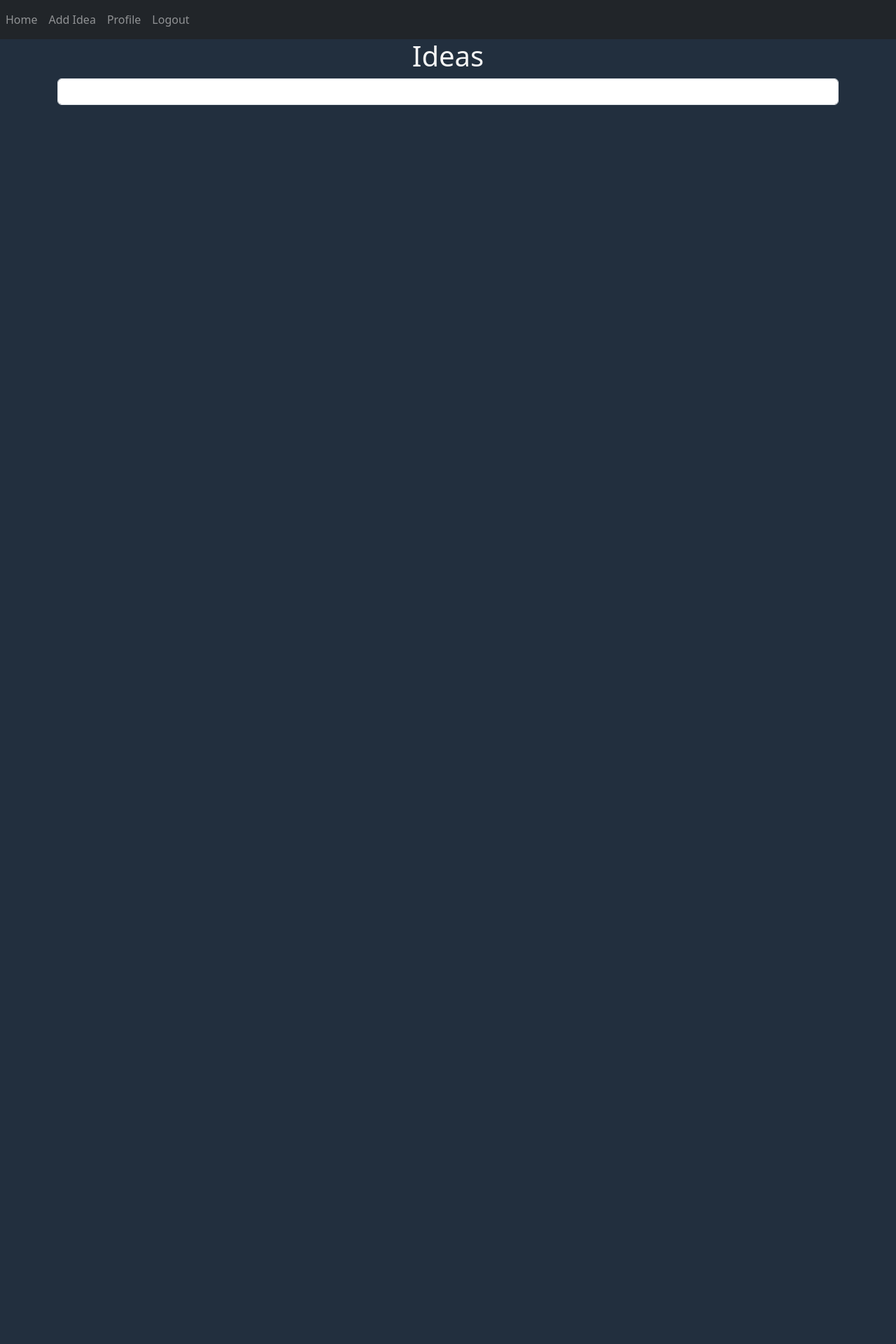
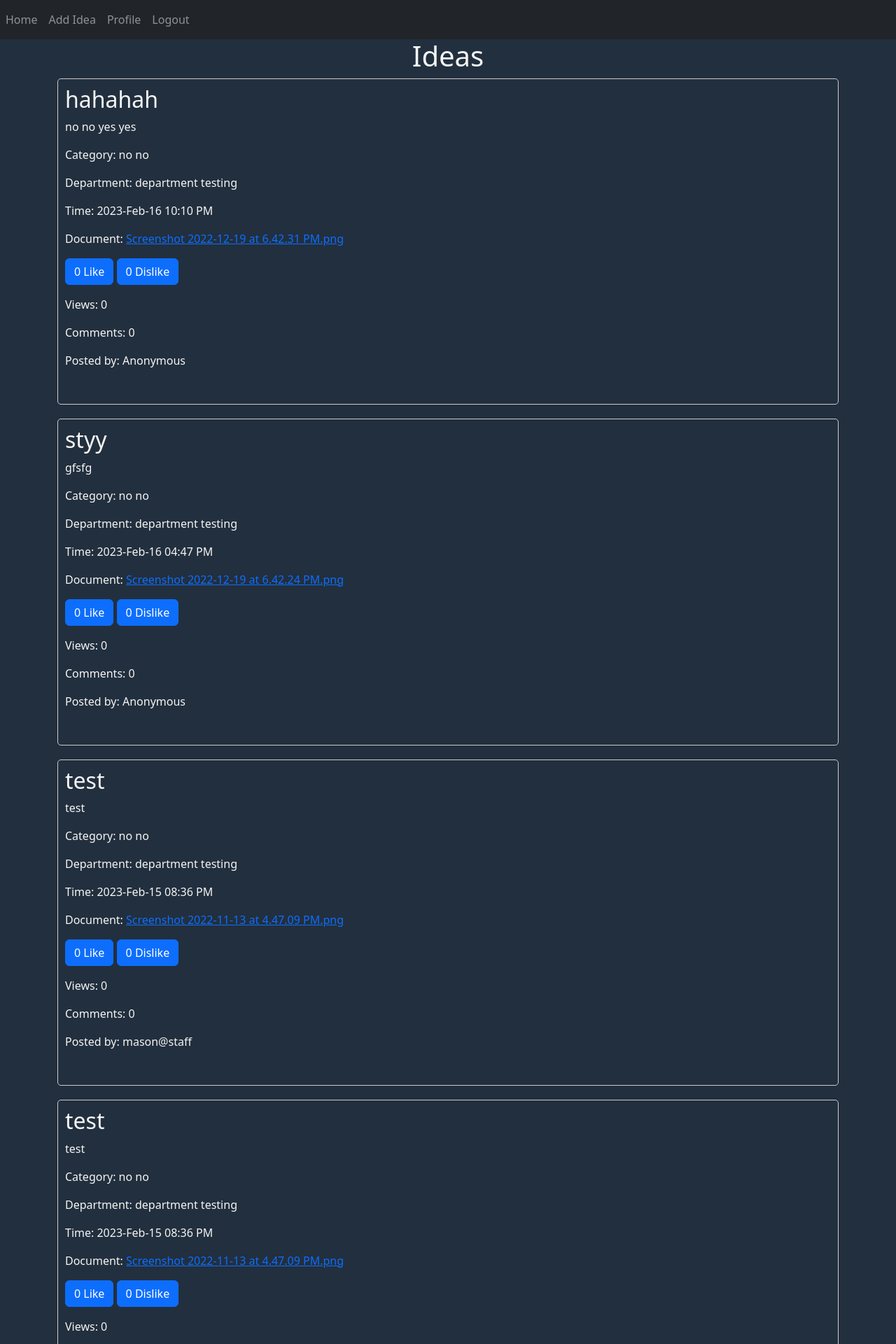
Before and after one commit to quietonmars/website3, a Flask app: page / in a window 1280 px wide. Shown: the top 1920 px of the page at 70% size. Before the commit the page ends 150 px from the top, so only its background shows below. Run offline with Flask 2, Linux system fonts and the light colour scheme; a user stored in the database is signed in; data comes from the database, SQL or seed files in the repository; some libraries are stand-ins or nearby versions.

Commit message:
Initial Commit

```diff
--- /dev/null
+++ b/website/static/ideas.css
@@ -0,0 +1,84 @@
+table {
+  width: 100%;
+  border-collapse: collapse;
+}
+body {
+    color: white;
+}
+.form-control {
+    color: white;
+}
+
+th, td {
+  text-align: left;
+  padding: 8px;
+}
+.box {
+  border: 1px solid #d3d3d3;
+  margin: 10px;
+  padding: 10px;
+  background-color: #f9f9f9;
+}
+
+.box h2 {
+  font-size: 24px;
+  color: #333;
+}
+
+.box p {
+  font-size: 16px;
+  color: #666;
+}
+.idea-box {
+    border: 1px solid #ccc;
+    border-radius: 5px;
+    margin-bottom: 20px;
+    padding: 10px;
+}
+
+.box a {
+  color: #666;
+}
+
+.pagination {
+  margin-top: 20px;
+}
+
+tr:nth-child(even) {
+  background-color: #f2f2f2;
+}
+
+button {
+  background-color: #4CAF50;
+  color: white;
+  padding: 10px 20px;
+  border: none;
+  border-radius: 4px;
+  cursor: pointer;
+}
+
+button:hover {
+  background-color: #45a049;
+}
+
+.form-group {
+  margin-bottom: 20px;
+}
+
+label {
+  display: block;
+  margin-bottom: 5px;
+  font-weight: bold;
+}
+
+input[type="text"], textarea {
+  width: 100%;
+  padding: 12px;
+  border: 1px solid #ccc;
+  border-radius: 4px;
+  resize: vertical;
+}
+
+.form-control {
+  margin: 20px 0;
+}
--- a/website/templates/staff_home.html
+++ b/website/templates/staff_home.html
@@ -3,16 +3,37 @@
 {% block content %}
 
 <h1 align="center">Ideas</h1>
-<ul class="list-group list-group-flush" id="ideas">
-  {% for idea in user.ideas %}
-  <li class="list-group-item">{{ idea.data }}</li>
-  {% endfor %}
-</ul>
-<link rel="stylesheet" href="/static/table_style.css"/>
-<form method="POST" xmlns="http://www.w3.org/1999/html" class="form-control">
+<link rel="stylesheet" href="/static/ideas.css"/>
+    <form method="POST">
+      {% for idea in ideas.items %}
+<div class="idea-box">
+  <h2>{{ idea.title }}</h2>
+  <p>{{ idea.description }}</p>
+  <p>Category: {{ categories[idea.category] }}</p>
+  <p>Department: {{ departments[idea.staff.department] }}</p>
+  <p>Time: {{ idea.time.strftime('%Y-%b-%d %I:%M %p') }}</p>
+  <p>Document: <a href="{{ url_for('views.home', filename=idea.document) }}">{{ idea.document }}</a></p>
+  <p>
+    <button type="button" class="btn btn-primary">{{ idea.like }} Like</button>
+    <button type="button" class="btn btn-primary">{{ idea.dislike }} Dislike</button>
+  </p>
+  <p>Views: {{ idea.view_count }}</p>
+  <p>Comments: {{ idea.comment_count }}</p>
+  <p>Posted by: {% if idea.anon %}Anonymous{% else %}{{ idea.staff.name }}{% endif %}</p>
+  <br>
+</div>
+{% endfor %}
 
 
 
 
-</form>
+
+    </form>
+    {% if ideas.has_prev %}
+    <a href="{{ url_for('views.home', page=ideas.prev_num) }}" class="btn btn-primary">Previous</a>
+    {% endif %}
+    <span class="pagination-info">{{ ideas.page }} of {{ ideas.pages }}</span>
+    {% if ideas.has_next %}
+    <a href="{{ url_for('views.home', page=ideas.next_num) }}" class="btn btn-primary">Next</a>
+    {% endif %}
 {% endblock %}
--- a/website/views.py
+++ b/website/views.py
@@ -1,11 +1,28 @@
 from flask import Blueprint,render_template, request
 from flask_login import login_required, current_user
-from.models import Ideas
+from.models import Ideas, Staff, Category, Department
+from flask_paginate import Pagination, get_page_parameter
+
 
 views = Blueprint('views', __name__)
+
 
 
 @views.route('/', methods=['GET', 'POST'])
 @login_required
 def home():
-    return render_template("staff_home.html", user=current_user)
+    page = request.args.get('page', 1, type=int)
+    ideas = Ideas.query.order_by(Ideas.time.desc()).paginate(page=page, per_page=5)
+    categories = Category.query.all()
+    departments = Department.query.all()
+    category_list = {}
+    department_list = {}
+
+    for cat in categories:
+        category_list[cat.id] = cat.name
+
+    for dep in departments:
+        department_list[dep.id] = dep.name
+    print(department_list)
+    return render_template('staff_home.html', ideas=ideas, user=current_user,
+                           categories=category_list, departments=department_list)
```
Also changed, not shown: website/__init__.py (+5 -5 lines), website/auth.py (+22 -4 lines), website/models.py (+7 -2 lines), website/templates/admin_home.html (+31 -6 lines), website/templates/new_admin.html (+10 -12 lines), instance/database.db, website/templates/view_idea.html (added).
